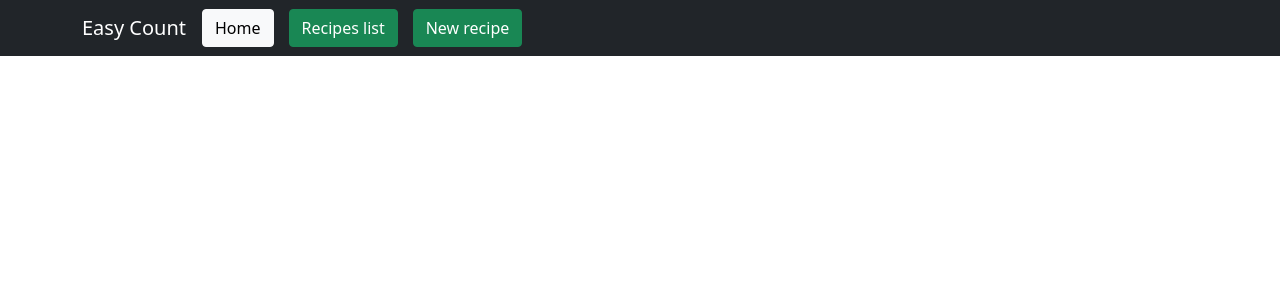
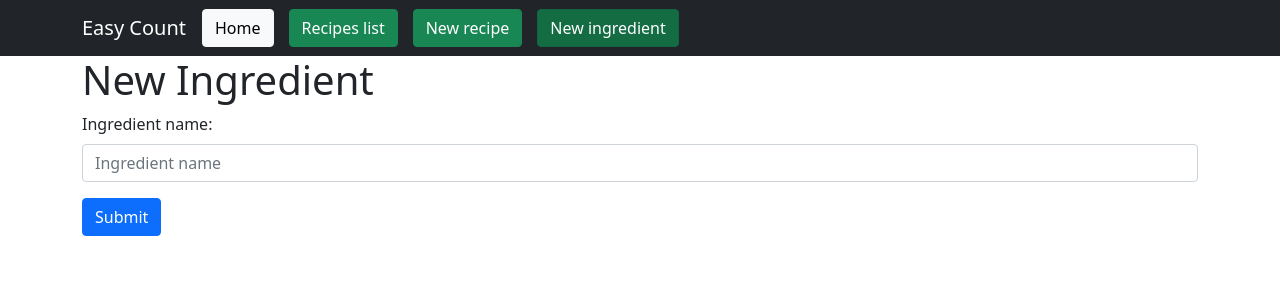
Before and after one commit to agudelojohn/easyCount, a React (Create React App) app in the folder client/: page /newIngredient in a window 1280 px wide. Shown: the top 300 px of the page. Built offline with nearby package versions, Linux system fonts and the light colour scheme.

Commit message:
New ingredient component created. First field added

```diff
--- a/client/src/App.js
+++ b/client/src/App.js
@@ -1,20 +1,21 @@
-import React from "react";
-import { Container, Navbar, Nav } from "react-bootstrap";
+import React from 'react';
+import { Container, Navbar, Nav } from 'react-bootstrap';
 import {
   BrowserRouter as Router,
   Routes,
   Route,
   NavLink,
-} from "react-router-dom";
+} from 'react-router-dom';
 
 //Components
-import { RecipesList } from "./components/recipes/RecipesList";
-import { Home } from "./components/home/Home";
-import { NewRecipe } from "./components/recipes/NewRecipe";
+import { RecipesList } from './components/recipes/RecipesList';
+import { Home } from './components/home/Home';
+import { NewRecipe } from './components/recipes/NewRecipe';
+import { NewIngredient } from './components/ingredients/NewIngredient';
 
 export function App() {
   const smallRightMargin = {
-    marginRight: "15px",
+    marginRight: '15px',
   };
   return (
     <Router>
@@ -46,6 +47,14 @@ export function App() {
             >
               New recipe
             </NavLink>
+            <NavLink
+              to="/newIngredient"
+              className="btn btn-success"
+              style={smallRightMargin}
+              activeclassname="active"
+            >
+              New ingredient
+            </NavLink>
           </Nav>
         </Container>
       </Navbar>
@@ -53,6 +62,7 @@ export function App() {
         <Routes>
           <Route path="/recipesList" element={<RecipesList />} />
           <Route path="/newRecipe" element={<NewRecipe />} />
+          <Route path="/newIngredient" element={<NewIngredient />} />
           <Route path="/" element={<Home />} />
         </Routes>
       </Container>
--- /dev/null
+++ b/client/src/components/ingredients/NewIngredient.js
@@ -0,0 +1,148 @@
+import React, { Fragment, useState, useEffect } from 'react';
+import { Form, Button } from 'react-bootstrap';
+import { addNewRecipe } from '../../common/API/apiService';
+import { IngredientSelect } from '../ingredients/IngredientSelect';
+
+const NAMEFIELD = 'name';
+// const DESCRIPTIONFIELD = 'descript';
+// const LINKFIELD = 'link';
+// const INGREDIENTSACOUNT = 'ingredientsacount';
+
+export function NewIngredient() {
+  //Fields
+  const [ingredientName, setIngredientName] = useState('');
+
+  //Validation of fields
+  const [nameInvalid, setNameInvalid] = useState();
+  const saveIngredient = () => {
+    console.log('saveIngredient');
+  };
+
+  const validateFields = async (field, value) => {
+    // if (field === null && value === null) {
+    //   recipeName === '' ? setNameInvalid(true) : setNameInvalid(false);
+    //   recipeDescription === '' ? setDescriptionInvalid(true) : setDescriptionInvalid(false);
+    //   recipeLink === '' ? setLinkInvalid(true) : setLinkInvalid(false);
+    //   if (recipeIngredients.length > 0) {
+    //     if (
+    //       recipeIngredients.find((ingredient) => ingredient.idIngredient === undefined) ===
+    //       undefined
+    //     ) {
+    //       setIngredientsInvalid(false);
+    //     } else {
+    //       setIngredientsInvalid(true);
+    //     }
+    //   }
+    //   return;
+    // }
+    switch (field) {
+      case NAMEFIELD:
+        setIngredientName(value);
+        value === '' ? setNameInvalid(true) : setNameInvalid(false);
+        break;
+      //   case DESCRIPTIONFIELD:
+      //     setRecipeDescription(value);
+      //     value === '' ? setDescriptionInvalid(true) : setDescriptionInvalid(false);
+      //     break;
+      //   case LINKFIELD:
+      //     setRecipeLink(value);
+      //     value === '' ? setLinkInvalid(true) : setLinkInvalid(false);
+      //     break;
+      //   case INGREDIENTSACOUNT:
+      //     setRecipeIngredientsAcount(value);
+      //     if (value > 0) {
+      //       if (
+      //         recipeIngredients.find((ingredient) => ingredient.idIngredient === undefined) ===
+      //         undefined
+      //       ) {
+      //         setIngredientsInvalid(false);
+      //       } else {
+      //         setIngredientsInvalid(true);
+      //       }
+      //     }
+      //     break;
+      default:
+        break;
+    }
+  };
+
+  return (
+    <Fragment>
+      <h1>New Ingredient</h1>
+      <Form>
+        <Form.Group className="mb-3" controlId="ingredientName">
+          <Form.Label>Ingredient name:</Form.Label>
+          <Form.Control
+            type="text"
+            placeholder="Ingredient name"
+            value={ingredientName}
+            onChange={(e) => validateFields(NAMEFIELD, e.target.value)}
+            onBlur={(e) => validateFields(NAMEFIELD, e.target.value)}
+            isInvalid={nameInvalid}
+            isValid={nameInvalid !== undefined ? !nameInvalid : null}
+          />
+          <Form.Control.Feedback type="invalid">
+            Please enter a ingredient name.
+          </Form.Control.Feedback>
+        </Form.Group>
+
+        {/* <Form.Group className="mb-3" controlId="recipeSteps">
+          <Form.Label>Steps description:</Form.Label>
+          <Form.Control
+            as="textarea"
+            rows={5}
+            value={recipeDescription}
+            onChange={(e) => validateFields(DESCRIPTIONFIELD, e.target.value)}
+            onBlur={(e) => validateFields(DESCRIPTIONFIELD, e.target.value)}
+            isInvalid={descriptionInvalid}
+            isValid={
+              descriptionInvalid !== undefined ? !descriptionInvalid : null
+            }
+          />
+          <Form.Control.Feedback type="invalid">
+            Please enter a recipe description.
+          </Form.Control.Feedback>
+        </Form.Group>
+
+        <Form.Group className="mb-3" controlId="recipeIngredients">
+          <IngredientSelect
+            totalIngredients={totalIngredients}
+            recipeIngredients={recipeIngredients}
+            addIngredient={addIngredient}
+            subtractIngredient={subtractIngredient}
+            addIngredientsSelected={addIngredientsSelected}
+            addIngredientMeasure={addIngredientMeasure}
+          />
+          <Form.Control
+            type="text"
+            isInvalid={ingredientsInvalid}
+            style={{ display: 'none' }}
+          />
+          <Form.Control.Feedback type="invalid">
+            Please enter valid ingredients data.
+          </Form.Control.Feedback>
+        </Form.Group>
+
+        <Form.Group className="mb-3" controlId="recipeLink">
+          <Form.Label>Source link:</Form.Label>
+          <Form.Control
+            type="text"
+            placeholder="Source link"
+            value={recipeLink}
+            onChange={(e) => validateFields(LINKFIELD, e.target.value)}
+            onBlur={(e) => validateFields(LINKFIELD, e.target.value)}
+            isInvalid={linkInvalid}
+            isValid={linkInvalid !== undefined ? !linkInvalid : null}
+          />
+          <Form.Control.Feedback type="invalid">
+            Please enter a recipe link.
+          </Form.Control.Feedback>
+        </Form.Group> */}
+
+        <Button variant="primary" onClick={() => saveIngredient()}>
+          Submit
+        </Button>
+      </Form>
+    </Fragment>
+  );
+}
--- a/client/src/components/recipes/NewRecipe.js
+++ b/client/src/components/recipes/NewRecipe.js
@@ -1,5 +1,5 @@
 import React, { Fragment, useState, useEffect } from 'react';
-import { Form, Button, Row, Col } from 'react-bootstrap';
+import { Form, Button } from 'react-bootstrap';
 import { addNewRecipe } from '../../common/API/apiService';
 import { IngredientSelect } from '../ingredients/IngredientSelect';
 
@@ -40,7 +40,9 @@ export function NewRecipe() {
   const [recipeDescription, setRecipeDescription] = useState('');
   const [recipeLink, setRecipeLink] = useState('');
   const [recipeIngredientsAcount, setRecipeIngredientsAcount] = useState(0);
-  const [recipeIngredients, setRecipeIngredients] = useState([{ index: 0, isOk: false }]);
+  const [recipeIngredients, setRecipeIngredients] = useState([
+    { index: 0, isOk: false },
+  ]);
 
   //Validation of fields
   const [nameInvalid, setNameInvalid] = useState();
@@ -51,12 +53,15 @@ export function NewRecipe() {
   const validateFields = async (field, value) => {
     if (field === null && value === null) {
       recipeName === '' ? setNameInvalid(true) : setNameInvalid(false);
-      recipeDescription === '' ? setDescriptionInvalid(true) : setDescriptionInvalid(false);
+      recipeDescription === ''
+        ? setDescriptionInvalid(true)
+        : setDescriptionInvalid(false);
       recipeLink === '' ? setLinkInvalid(true) : setLinkInvalid(false);
       if (recipeIngredients.length > 0) {
         if (
-          recipeIngredients.find((ingredient) => ingredient.idIngredient === undefined) ===
-          undefined
+          recipeIngredients.find(
+            (ingredient) => ingredient.idIngredient === undefined
+          ) === undefined
         ) {
           setIngredientsInvalid(false);
         } else {
@@ -72,7 +77,9 @@ export function NewRecipe() {
         break;
       case DESCRIPTIONFIELD:
         setRecipeDescription(value);
-        value === '' ? setDescriptionInvalid(true) : setDescriptionInvalid(false);
+        value === ''
+          ? setDescriptionInvalid(true)
+          : setDescriptionInvalid(false);
         break;
       case LINKFIELD:
         setRecipeLink(value);
@@ -82,8 +89,9 @@ export function NewRecipe() {
         setRecipeIngredientsAcount(value);
         if (value > 0) {
           if (
-            recipeIngredients.find((ingredient) => ingredient.idIngredient === undefined) ===
-            undefined
+            recipeIngredients.find(
+              (ingredient) => ingredient.idIngredient === undefined
+            ) === undefined
           ) {
             setIngredientsInvalid(false);
           } else {
@@ -106,7 +114,10 @@ export function NewRecipe() {
       ingredientsInvalid === false
     ) {
       const ingredients = recipeIngredients.map((ingredient) => {
-        return { idIngredient: ingredient.idIngredient, amount: ingredient.measure };
+        return {
+          idIngredient: ingredient.idIngredient,
+          amount: ingredient.measure,
+        };
       });
 
       const newRecipe = {
@@ -168,14 +179,6 @@ export function NewRecipe() {
     setRecipeIngredients([...temp]);
   };
 
-  const resetForm = () => {
-    setRecipeName('');
-    setRecipeDescription('');
-    setRecipeLink('');
-    setRecipeIngredientsAcount(0);
-    setRecipeIngredients([{ index: 0, isOk: false }]);
-  };
-
   return (
     <Fragment>
       <h1>New Recipe Component</h1>
@@ -191,7 +194,9 @@ export function NewRecipe() {
             isInvalid={nameInvalid}
             isValid={nameInvalid !== undefined ? !nameInvalid : null}
           />
-          <Form.Control.Feedback type="invalid">Please enter a recipe name.</Form.Control.Feedback>
+          <Form.Control.Feedback type="invalid">
+            Please enter a recipe name.
+          </Form.Control.Feedback>
         </Form.Group>
 
         <Form.Group className="mb-3" controlId="recipeSteps">
@@ -203,7 +208,9 @@ export function NewRecipe() {
             onChange={(e) => validateFields(DESCRIPTIONFIELD, e.target.value)}
             onBlur={(e) => validateFields(DESCRIPTIONFIELD, e.target.value)}
             isInvalid={descriptionInvalid}
-            isValid={descriptionInvalid !== undefined ? !descriptionInvalid : null}
+            isValid={
+              descriptionInvalid !== undefined ? !descriptionInvalid : null
+            }
           />
           <Form.Control.Feedback type="invalid">
             Please enter a recipe description.
@@ -219,7 +226,11 @@ export function NewRecipe() {
             addIngredientsSelected={addIngredientsSelected}
             addIngredientMeasure={addIngredientMeasure}
           />
-          <Form.Control type="text" isInvalid={ingredientsInvalid} style={{ display: 'none' }} />
+          <Form.Control
+            type="text"
+            isInvalid={ingredientsInvalid}
+            style={{ display: 'none' }}
+          />
           <Form.Control.Feedback type="invalid">
             Please enter valid ingredients data.
           </Form.Control.Feedback>
@@ -236,7 +247,9 @@ export function NewRecipe() {
             isInvalid={linkInvalid}
             isValid={linkInvalid !== undefined ? !linkInvalid : null}
           />
-          <Form.Control.Feedback type="invalid">Please enter a recipe link.</Form.Control.Feedback>
+          <Form.Control.Feedback type="invalid">
+            Please enter a recipe link.
+          </Form.Control.Feedback>
         </Form.Group>
 
         <Button variant="primary" onClick={() => saveNewRecipe()}>
```
Also changed, not shown: 1 other file (tests, documents, lock files or other folders).
